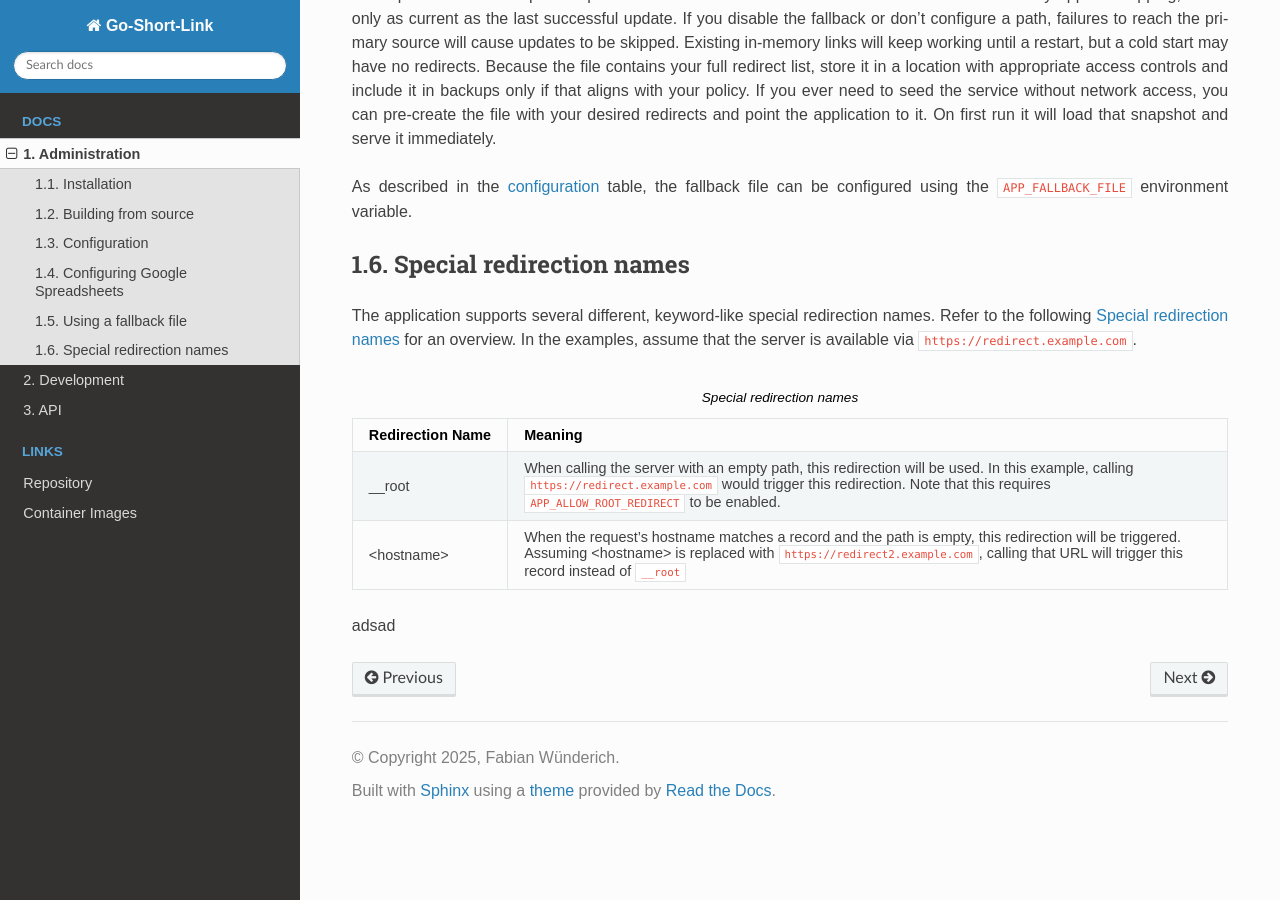
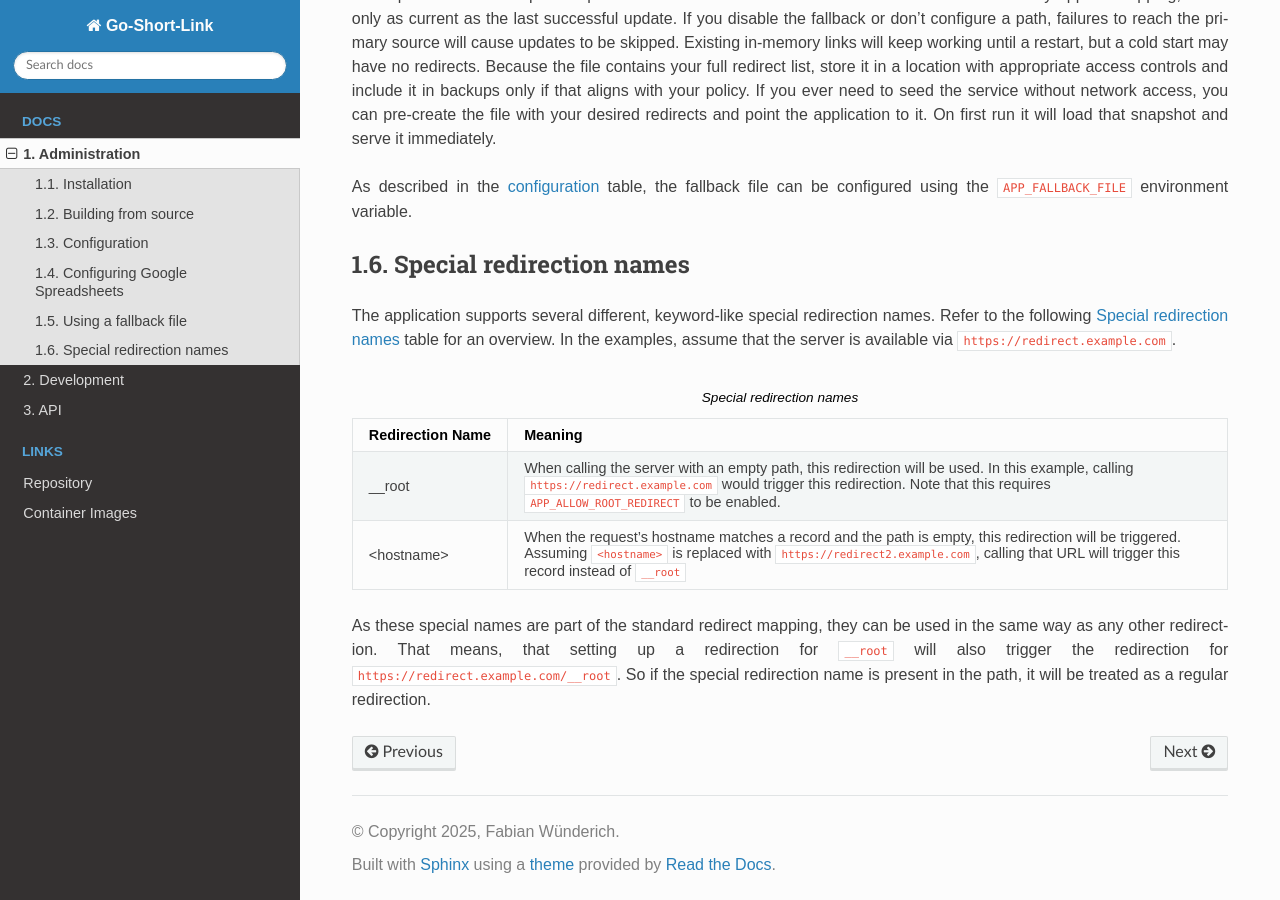
Before and after one commit to fanonwue/go-short-link, a Sphinx documentation site: the page built from docs/admin.md, in a window 1280 px wide and 900 px high, scrolled down 5320 px. Built offline with Sphinx 7.4.7 and the Read the Docs theme 3.1.0, drawn with Linux system fonts in a browser that asks for light colours.

Commit message:
Docs: Remove some placeholders

```diff
--- a/docs/admin.md
+++ b/docs/admin.md
@@ -233,7 +233,7 @@ environment variable.
 ## Special redirection names
 
 The application supports several different, keyword-like special redirection names. Refer to the following
-[](#special-redirection-names-table) for an overview. In the examples, assume that the server is available via `https://redirect.example.com`.
+[](#special-redirection-names-table) table for an overview. In the examples, assume that the server is available via `https://redirect.example.com`.
 
 (special-redirection-names-table)=
 :::{table} Special redirection names
@@ -241,10 +241,12 @@ The application supports several different, keyword-like special redirection nam
 :align: center
 :class: multi-line-table
 
-| Redirection Name | Meaning                                                                                                                                                                                                                                       |
-|------------------|-----------------------------------------------------------------------------------------------------------------------------------------------------------------------------------------------------------------------------------------------|
-| __root           | When calling the server with an empty path, this redirection will be used. In this example, calling `https://redirect.example.com` would trigger this redirection. Note that this requires `APP_ALLOW_ROOT_REDIRECT` to be enabled.           |
-| \<hostname\>     | When the request's hostname matches a record and the path is empty, this redirection will be triggered. Assuming \<hostname\> is replaced with `https://redirect2.example.com`, calling that URL will trigger this record instead of `__root` |
+| Redirection Name | Meaning                                                                                                                                                                                                                                     |
+|------------------|---------------------------------------------------------------------------------------------------------------------------------------------------------------------------------------------------------------------------------------------|
+| __root           | When calling the server with an empty path, this redirection will be used. In this example, calling `https://redirect.example.com` would trigger this redirection. Note that this requires `APP_ALLOW_ROOT_REDIRECT` to be enabled.         |
+| \<hostname\>     | When the request's hostname matches a record and the path is empty, this redirection will be triggered. Assuming `<hostname>` is replaced with `https://redirect2.example.com`, calling that URL will trigger this record instead of `__root` |
 :::
 
-adsad
+As these special names are part of the standard redirect mapping, they can be used in the same way as any other redirection.
+That means, that setting up a redirection for `__root` will also trigger the redirection for `https://redirect.example.com/__root`.
+So if the special redirection name is present in the path, it will be treated as a regular redirection.
```
